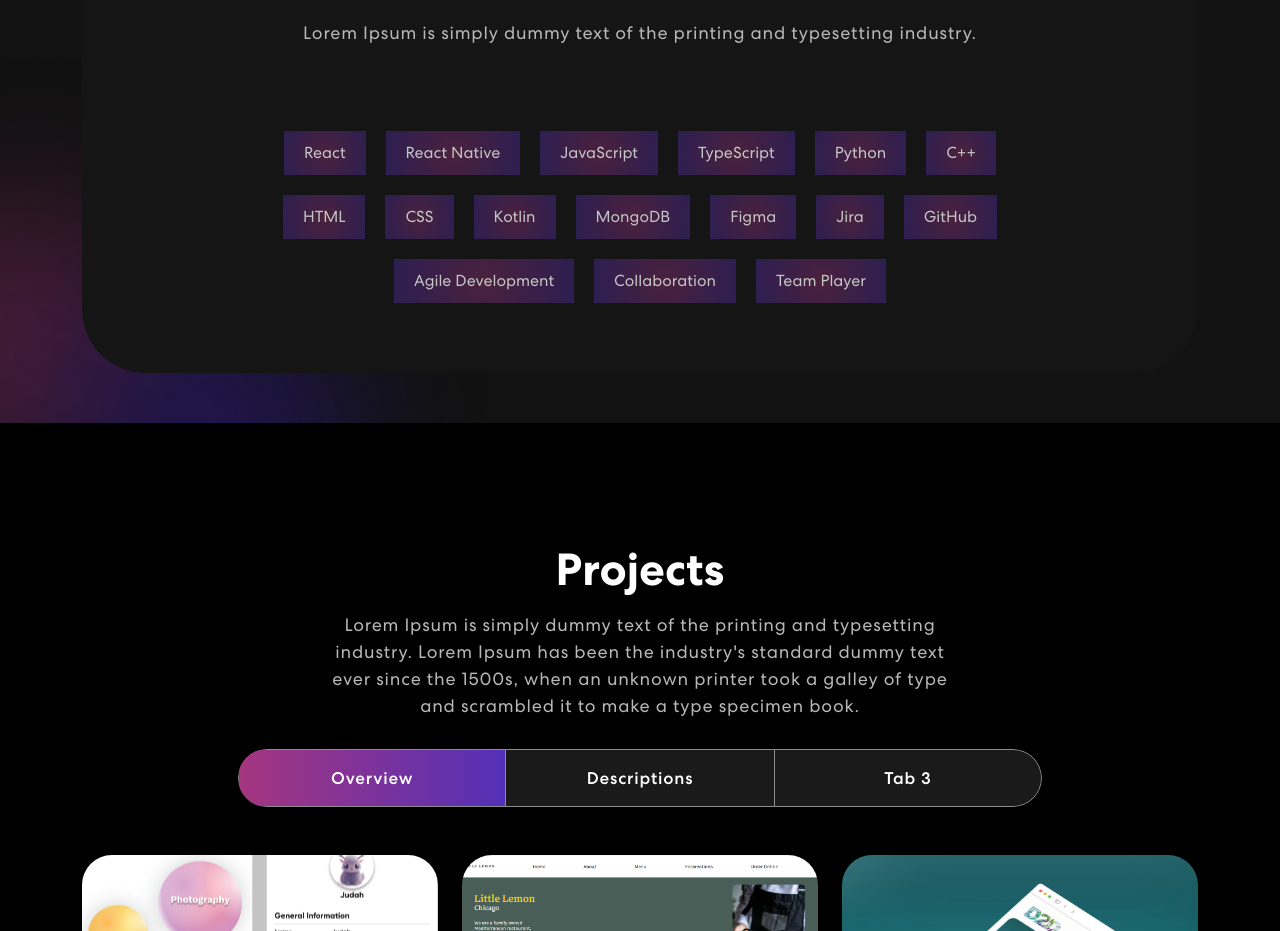
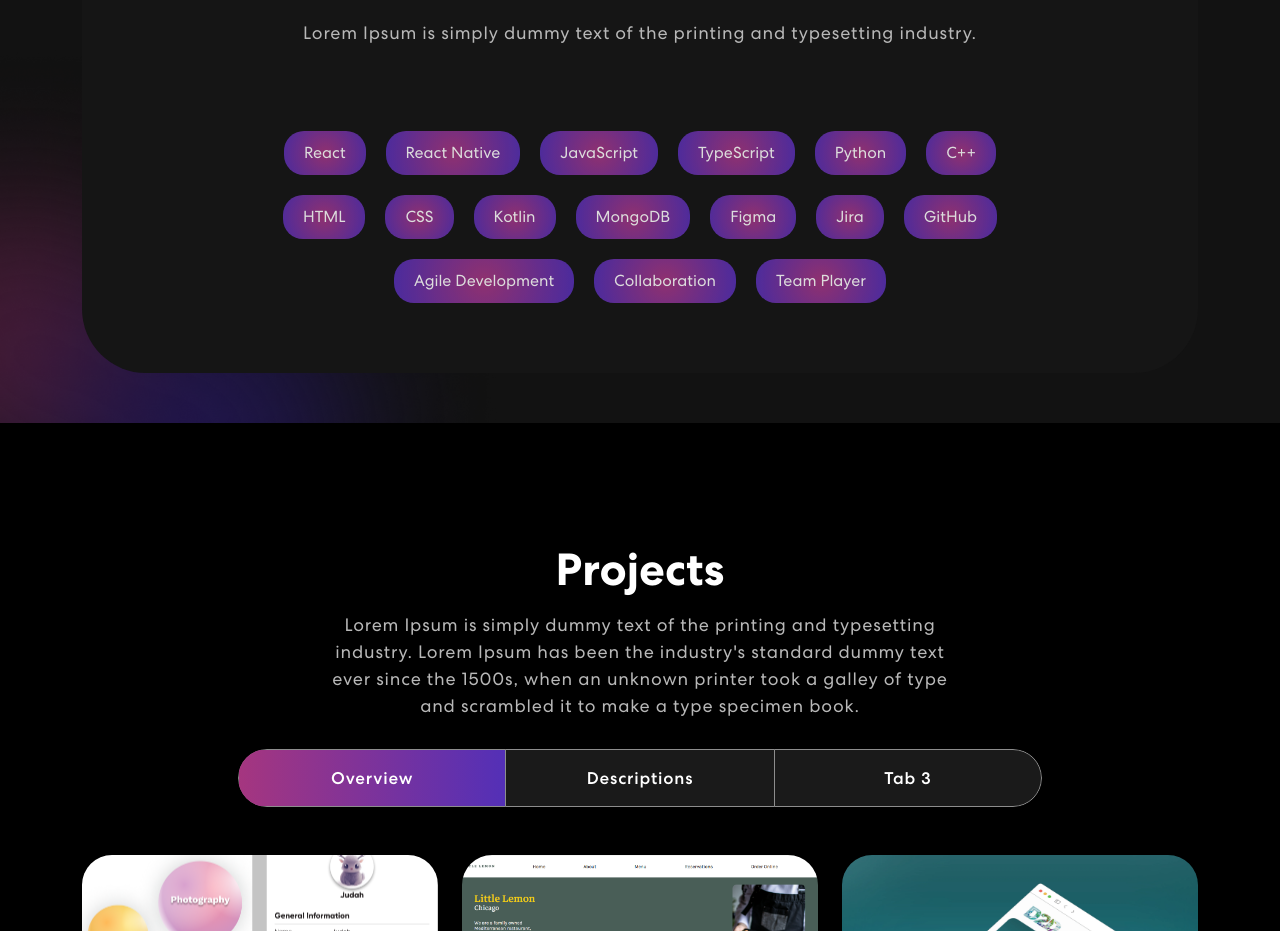
Before and after one commit to alexisbl14/personal-portfolio, a React (Vite) app: page / in a window 1280 px wide. Shown: the part 860-1791 px from the top of the page. Built offline with nearby package versions, Linux system fonts and the light colour scheme.

Commit message:
edited skills section to change shape of skill boxes

```diff
--- a/src/App.css
+++ b/src/App.css
@@ -325,9 +325,16 @@ nav.navbar .navbar-toggler-icon[aria-expanded="true"] nav.navbar .navbar-toggler
 .skill-item {
   padding: 10px 20px;
   margin: 10px;
-  background: radial-gradient(circle, rgba(170, 54, 124, 0.5) -5.91%, rgba(74, 47, 189, 0.5) 111.58%);
-  opacity: 0.75;
+  background: radial-gradient(circle,  #AA367C -5.91%, #4A2FBD 111.58%);
+  opacity: 0.85;
   display: inline-block;
+  border-radius: 20px;
+  transition: 0.1s ease-in-out;
+}
+.skill-item:hover {
+  border: 2px solid rgba(255, 255, 255, 0.5);
+  opacity: 1;
+  transform: scale(1.2)
 }
 .background-image-left {
   top: 28%;
```
